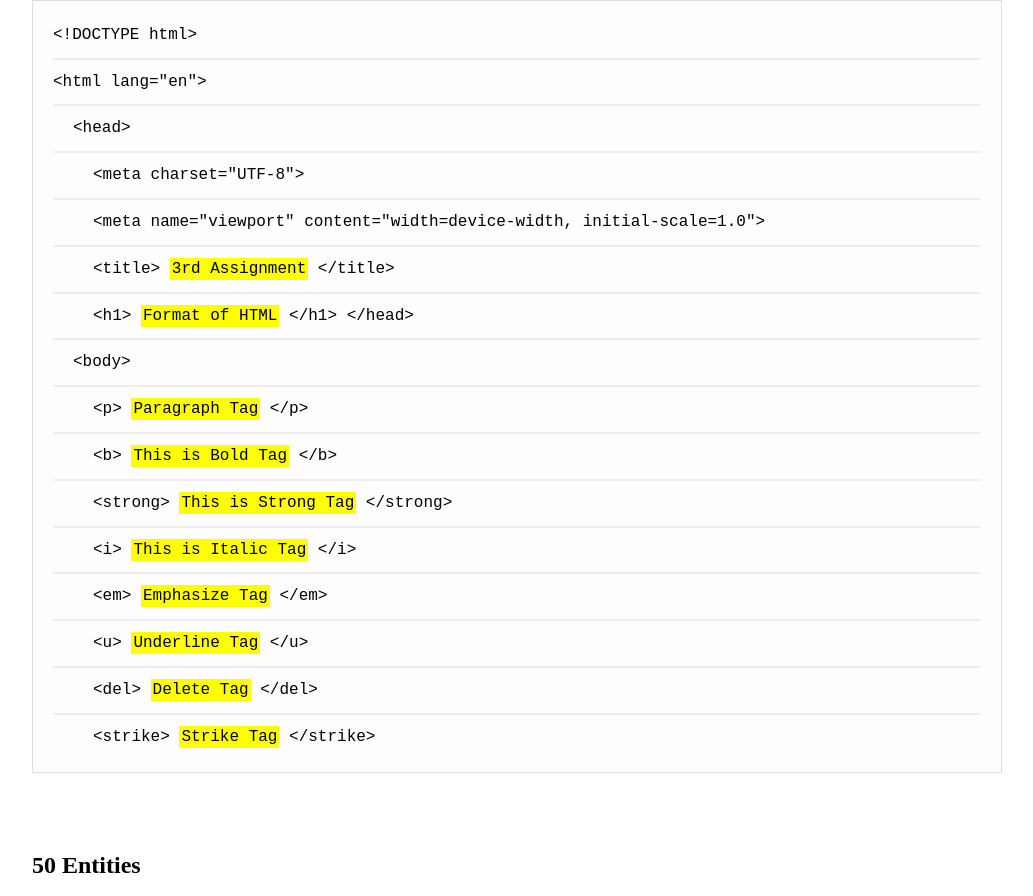
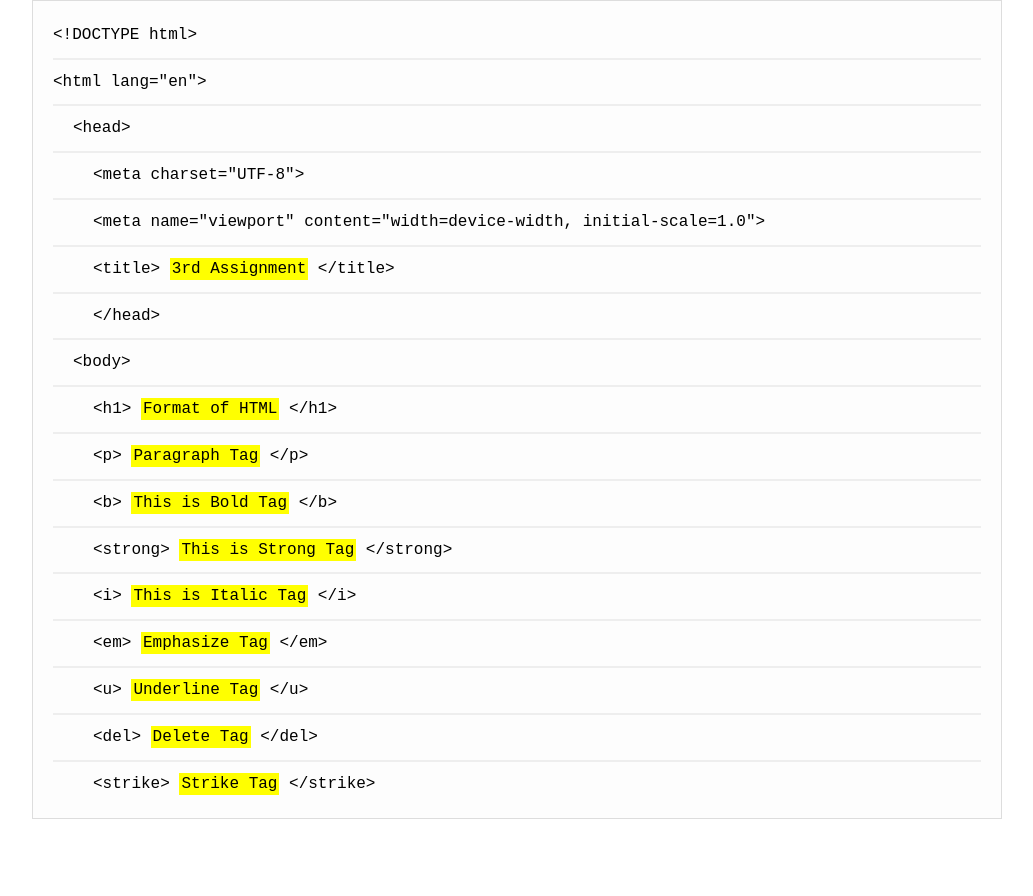
Before and after one commit to code-huzaifa349/Html-task5, a plain HTML site: page index.html in a window 1280 px wide. Shown: the part 255-1151 px from the top of the page, without its empty margins (123-1156 px from the left). Drawn offline with Linux system fonts and the light colour scheme.

Commit message:
code update

```diff
--- a/index.html
+++ b/index.html
@@ -1,11 +1,13 @@
 <!DOCTYPE html>
 <html lang="en">
+
 <head>
     <meta charset="UTF-8">
     <meta name="viewport" content="width=device-width, initial-scale=1.0">
     <title>HTML Assignment - All Tasks</title>
     <link rel="icon" href="./assets/favbicon/text.png">
 </head>
+
 <body style=" margin: 0; padding: 0; background-color: #ffffff; color: #000000;">
 
     <!-- Main Header -->
@@ -15,10 +17,18 @@
 
     <!-- Navigation Bar -->
     <nav style="background-color: #f4f4f4; padding: 16px; text-align: center;">
-        <a href="#boilerplate" style="background-color: yellow; color: #000000; padding: 5px 10px; text-decoration: none; font-weight: bold; margin: 0 10px;">Task 1: Boilerplate</a>
-        <a href="#task2" style="background-color: yellow; color: #000000; padding: 5px 10px; text-decoration: none; font-weight: bold; margin: 0 10px;">Task 2: 50 Entities</a>
-        <a href="#task3" style="background-color: yellow; color: #000000; padding: 5px 10px; text-decoration: none; font-weight: bold; margin: 0 10px;">Task 3: Semantic Tags</a>
-        <a href="#task4" style="background-color: yellow; color: #000000; padding: 5px 10px; text-decoration: none; font-weight: bold; margin: 0 10px;">Task 4: Map Image</a>
+        <a href="#boilerplate"
+            style="background-color: yellow; color: #000000; padding: 5px 10px; text-decoration: none; font-weight: bold; margin: 0 10px;">Task
+            1: Boilerplate</a>
+        <a href="#task2"
+            style="background-color: yellow; color: #000000; padding: 5px 10px; text-decoration: none; font-weight: bold; margin: 0 10px;">Task
+            2: 50 Entities</a>
+        <a href="#task3"
+            style="background-color: yellow; color: #000000; padding: 5px 10px; text-decoration: none; font-weight: bold; margin: 0 10px;">Task
+            3: Semantic Tags</a>
+        <a href="#task4"
+            style="background-color: yellow; color: #000000; padding: 5px 10px; text-decoration: none; font-weight: bold; margin: 0 10px;">Task
+            4: Map Image</a>
     </nav>
 
     <main style="padding: 20px; max-width: 1000px; margin: auto;">
@@ -28,7 +38,8 @@
             <h2>Task 1: HTML Boilerplate</h2>
             <p>Below is the exact view of the HTML Boilerplate code written using character entities:</p>
 
-            <div style="background-color: #fdfdfd; padding: 20px; border: 1px solid #dddddd; font-family: monospace; font-size: 16px; line-height: 1.8;">
+            <div
+                style="background-color: #fdfdfd; padding: 20px; border: 1px solid #dddddd; font-family: monospace; font-size: 16px; line-height: 1.8;">
                 <div>&lt;!DOCTYPE html&gt;</div>
                 <hr style="border: 0.5px solid #eeeeee; margin: 8px 0;">
                 <div>&lt;html lang="en"&gt;</div>
@@ -37,29 +48,42 @@
                 <hr style="border: 0.5px solid #eeeeee; margin: 8px 0;">
                 <div style="padding-left: 40px;">&lt;meta charset="UTF-8"&gt;</div>
                 <hr style="border: 0.5px solid #eeeeee; margin: 8px 0;">
-                <div style="padding-left: 40px;">&lt;meta name="viewport" content="width=device-width, initial-scale=1.0"&gt;</div>
+                <div style="padding-left: 40px;">&lt;meta name="viewport" content="width=device-width,
+                    initial-scale=1.0"&gt;</div>
                 <hr style="border: 0.5px solid #eeeeee; margin: 8px 0;">
-                <div style="padding-left: 40px;">&lt;title&gt; <span style="background-color: yellow; padding: 2px;">3rd Assignment</span> &lt;/title&gt;</div>
+                <div style="padding-left: 40px;">&lt;title&gt; <span style="background-color: yellow; padding: 2px;">3rd
+                        Assignment</span> &lt;/title&gt;</div>
                 <hr style="border: 0.5px solid #eeeeee; margin: 8px 0;">
-                <div style="padding-left: 40px;">&lt;h1&gt; <span style="background-color: yellow; padding: 2px;">Format of HTML</span> &lt;/h1&gt; &lt;/head&gt;</div>
+                <div style="padding-left: 40px;"> &lt;/head&gt;</div>
                 <hr style="border: 0.5px solid #eeeeee; margin: 8px 0;">
                 <div style="padding-left: 20px;">&lt;body&gt;</div>
                 <hr style="border: 0.5px solid #eeeeee; margin: 8px 0;">
-                <div style="padding-left: 40px;">&lt;p&gt; <span style="background-color: yellow; padding: 2px;">Paragraph Tag</span> &lt;/p&gt;</div>
+                <div style="padding-left: 40px" ;>&lt;h1&gt; <span
+                        style="background-color: yellow; padding: 2px;">Format of HTML</span> &lt;/h1&gt;</div>
                 <hr style="border: 0.5px solid #eeeeee; margin: 8px 0;">
-                <div style="padding-left: 40px;">&lt;b&gt; <span style="background-color: yellow; padding: 2px;">This is Bold Tag</span> &lt;/b&gt;</div>
+                <div style="padding-left: 40px;">&lt;p&gt; <span
+                        style="background-color: yellow; padding: 2px;">Paragraph Tag</span> &lt;/p&gt;</div>
                 <hr style="border: 0.5px solid #eeeeee; margin: 8px 0;">
-                <div style="padding-left: 40px;">&lt;strong&gt; <span style="background-color: yellow; padding: 2px;">This is Strong Tag</span> &lt;/strong&gt;</div>
+                <div style="padding-left: 40px;">&lt;b&gt; <span style="background-color: yellow; padding: 2px;">This is
+                        Bold Tag</span> &lt;/b&gt;</div>
                 <hr style="border: 0.5px solid #eeeeee; margin: 8px 0;">
-                <div style="padding-left: 40px;">&lt;i&gt; <span style="background-color: yellow; padding: 2px;">This is Italic Tag</span> &lt;/i&gt;</div>
+                <div style="padding-left: 40px;">&lt;strong&gt; <span
+                        style="background-color: yellow; padding: 2px;">This is Strong Tag</span> &lt;/strong&gt;</div>
                 <hr style="border: 0.5px solid #eeeeee; margin: 8px 0;">
-                <div style="padding-left: 40px;">&lt;em&gt; <span style="background-color: yellow; padding: 2px;">Emphasize Tag</span> &lt;/em&gt;</div>
+                <div style="padding-left: 40px;">&lt;i&gt; <span style="background-color: yellow; padding: 2px;">This is
+                        Italic Tag</span> &lt;/i&gt;</div>
                 <hr style="border: 0.5px solid #eeeeee; margin: 8px 0;">
-                <div style="padding-left: 40px;">&lt;u&gt; <span style="background-color: yellow; padding: 2px;">Underline Tag</span> &lt;/u&gt;</div>
+                <div style="padding-left: 40px;">&lt;em&gt; <span
+                        style="background-color: yellow; padding: 2px;">Emphasize Tag</span> &lt;/em&gt;</div>
                 <hr style="border: 0.5px solid #eeeeee; margin: 8px 0;">
-                <div style="padding-left: 40px;">&lt;del&gt; <span style="background-color: yellow; padding: 2px;">Delete Tag</span> &lt;/del&gt;</div>
+                <div style="padding-left: 40px;">&lt;u&gt; <span
+                        style="background-color: yellow; padding: 2px;">Underline Tag</span> &lt;/u&gt;</div>
                 <hr style="border: 0.5px solid #eeeeee; margin: 8px 0;">
-                <div style="padding-left: 40px;">&lt;strike&gt; <span style="background-color: yellow; padding: 2px;">Strike Tag</span> &lt;/strike&gt;</div>
+                <div style="padding-left: 40px;">&lt;del&gt; <span
+                        style="background-color: yellow; padding: 2px;">Delete Tag</span> &lt;/del&gt;</div>
+                <hr style="border: 0.5px solid #eeeeee; margin: 8px 0;">
+                <div style="padding-left: 40px;">&lt;strike&gt; <span
+                        style="background-color: yellow; padding: 2px;">Strike Tag</span> &lt;/strike&gt;</div>
             </div>
         </section>
 
@@ -67,7 +91,8 @@
         <section id="task2" style="margin-bottom: 30px; padding: 15px;">
             <h1>50 Entities</h1>
 
-            <div style="background-color: #fdfdfd; padding: 20px; border: 1px solid #dddddd; font-family: monospace; font-size: 16px; line-height: 1.8;">
+            <div
+                style="background-color: #fdfdfd; padding: 20px; border: 1px solid #dddddd; font-family: monospace; font-size: 16px; line-height: 1.8;">
                 <ol>
                     <li>&amp; — &amp;amp; (Ampersand)</li>
                     <hr style="border: 0.5px solid #eeeeee; margin: 8px 0;">
@@ -115,7 +140,8 @@
                     <hr style="border: 0.5px solid #eeeeee; margin: 8px 0;">
                     <li>&middot; — &amp;middot; (Middle dot)</li>
                     <hr style="border: 0.5px solid #eeeeee; margin: 8px 0;">
-                    <li>&bull; — &amp;bull; (Bullet)</li><hr style="border: 0.5px solid #eeeeee; margin: 8px 0;">
+                    <li>&bull; — &amp;bull; (Bullet)</li>
+                    <hr style="border: 0.5px solid #eeeeee; margin: 8px 0;">
                     <li>&hellip; — &amp;hellip; (Horizontal ellipsis)</li>
                     <hr style="border: 0.5px solid #eeeeee; margin: 8px 0;">
                     <li>&ndash; — &amp;ndash; (En dash)</li>
@@ -178,7 +204,8 @@
 
             <div style="background-color: #fdfdfd; padding: 20px; border: 1px solid #dddddd; margin-bottom: 15px;">
                 <h3>Semantic Tags (Meaningful Tags)</h3>
-                <p>In tags ka apna aik matlab hota hai, jo browser aur search engine ko batata hai keh content kya hai.</p>
+                <p>In tags ka apna aik matlab hota hai, jo browser aur search engine ko batata hai keh content kya hai.
+                </p>
                 <ul>
                     <li><strong>&lt;header&gt;</strong> - Page ka top header section</li>
                     <li><strong>&lt;nav&gt;</strong> - Navigation links ka area</li>
@@ -206,16 +233,31 @@
             <h2>Task 4: Pakistan Map (Image Mapping)</h2>
             <p>Niche map ke alag alag subon (provinces) par click karke Wikipedia page par ja sakte hain:</p>
 
-            <img src="https://freevector-images.s3.amazonaws.com/uploads/vector/preview/162297/vecteezycountrymap-pakistan-illustrationKN0223rev2-01_generated.jpg" alt="Pakistan Map" usemap="#obj">
+            <img src="https://freevector-images.s3.amazonaws.com/uploads/vector/preview/162297/vecteezycountrymap-pakistan-illustrationKN0223rev2-01_generated.jpg"
+                alt="Pakistan Map" usemap="#obj">
 
             <map name="obj">
-                <area shape="poly" coords="629,486,626,495,620,503,617,508,611,513,606,524,611,530,613,536,612,545,606,554,607,562,601,571,597,580,592,584,588,589,579,592,567,591,557,595,543,595,533,600,527,607,523,613,511,617,509,624,498,627,490,628,478,632,469,635,465,645,460,652,459,662,458,668,456,674,453,683,448,690,454,699,450,705,452,711,454,723,456,729,459,737,462,743,467,747,473,755,473,767,471,776,468,788,461,796,450,805,442,812,437,798,431,792,422,788,409,783,400,785,396,793,402,797,394,802,387,800,375,800,361,800,352,800,342,799,336,803,329,805,321,805,311,802,304,799,300,807,297,815,287,812,282,805,282,796,274,790,263,782,257,787,255,793,244,793,238,797,230,799,227,806,217,808,209,805,198,804,186,802,171,800,162,800,153,803,143,807,130,809,124,816,119,810,118,799,119,790,120,782,122,775,127,767,131,758,136,745,137,735,186,706,214,704,226,673,218,673,206,671,198,664,198,652,200,637,201,620,202,609,200,599,187,595,181,586,171,581,155,578,141,568,131,556,122,545,112,522,92,493,195,527,243,521,279,533,297,524,408,505,421,462,415,444,425,425,441,412,449,402,472,404,493,402,507,400,496,390,508,383,519,374,531,368,545,368,560,377,573,383,581,380,584,369,594,366,606,358,616,360,623,376,628,387,630,398,638,395,646,407,629,468" href="https://en.wikipedia.org/wiki/Balochistan,_Pakistan" alt="Balochistan">
-                <area shape="poly" coords="707,319,701,316,700,309,705,297,712,288,716,279,725,272,729,263,737,261,746,251,750,244,755,237,760,228,770,219,776,226,784,229,792,230,801,232,809,233,821,231,827,219,832,231,837,245,836,255,839,267,848,279,848,286,859,287,865,295,873,300,882,302,891,297,794,314" href="https://en.wikipedia.org/wiki/Islamabad" alt="Islamabad">
-                <area shape="poly" coords="711,321,711,327,706,335,702,345,696,354,688,364,685,372,682,380,682,391,676,400,673,406,669,417,660,418,651,417,648,433,642,442,638,452,636,460,634,477,631,486,630,492,628,499,624,505,620,513,614,518,614,527,620,533,621,545,619,554,610,559,606,567,603,582,597,590,610,592,617,595,625,601,632,616,635,624,642,627,647,634,664,624,673,630,679,645,696,645,713,639,727,633,739,627,750,619,760,611,765,598,769,583,780,569,803,555,818,543,823,528,828,501,835,489,846,485,863,478,868,467,866,449,878,431,896,413,903,408,893,401,894,392,892,383,890,369,895,361,901,352,914,345,929,340,945,327,928,315,919,311,895,311,899,297,788,314" href="https://en.wikipedia.org/wiki/Punjab" alt="Punjab">
-                <area shape="poly" coords="635,659,638,642,623,615,613,607,606,604,600,598,594,599,578,601,560,602,545,604,534,610,525,618,517,619,510,626,501,632,493,634,482,639,475,646,471,653,465,662,463,672,459,681,459,694,459,709,463,720,465,731,472,740,475,753,481,761,479,771,477,783,472,793,466,806,459,814,451,824,443,834,449,839,458,839,468,846,469,854,469,864,471,875,476,885,484,898,493,900,503,907,511,912,515,916,524,907,535,902,544,900,558,891,575,880,591,884,606,882,623,886,633,884,649,872,675,876,686,877,696,873,696,849,693,834,668,809,676,792,659,787,646,783,640,767,642,749,646,724,615,721,591,696" href="https://en.wikipedia.org/wiki/Sindh" alt="sindh">
-                <area shape="poly" coords="705,278,694,291,688,301,687,312,690,325,693,335,694,344,684,348,684,361,680,369,671,376,670,386,670,394,666,400,657,404,649,391,641,388,632,388,627,383,628,370,628,361,621,349,613,347,603,350,593,358,592,349,587,338,592,328,606,316,607,308,605,297,612,292,631,286,645,277,645,263,645,252,624,228,636,227,649,228,666,229,678,234,689,229,697,220,698,209,696,195,696,179,702,169,709,159,715,154,723,148,728,142,725,132,719,127,715,119,715,112,709,102,705,91,700,89,700,81,711,71,715,63,720,57,729,53,738,50,744,46,759,35,769,31,776,25,802,18,830,15,846,29,802,28,792,40,778,48,771,65,767,84,770,93,779,93,787,93,798,93,804,103,812,105,820,111,830,119,836,127,841,132,847,140,850,149,819,179,825,205,806,229,779,212,763,209,748,225,741,244,729,262" href="https://en.wikipedia.org/wiki/Khyber_Pakhtunkhwa" alt="Khyber_Pakhtunkhwa">
-                <area shape="poly" coords="927,148,919,146,912,143,900,139,886,132,880,125,870,129,862,130,853,127,848,119,836,108,821,107,816,103,814,95,807,91,803,81,788,80,778,78,776,67,782,61,790,60,797,54,804,43,807,34,821,33,836,34,848,35,846,19,865,21,873,18,884,15,891,12,899,7,907,6,923,13,932,20,943,27,956,30,959,37,960,48,959,62,965,70,972,77,985,79,994,79,1004,88,1008,97,1026,100,1037,100,1062,100,1047,110,1033,121,1020,135,1005,138,1000,148,992,152,982,157,975,163,966,171,948,173,939,169,932,170" href="https://en.wikipedia.org/wiki/Gilgit-Baltistan" alt="Gilgit-Baltistan">
-                <area shape="poly" coords="918,158,911,161,902,163,883,154,876,158,867,161,857,167,850,171,839,181,837,189,844,193,848,207,855,216,874,222,862,226,853,232,856,237,863,242,866,247,866,255,866,261,866,271,872,283,881,291,871,290,861,278,850,273,844,266,840,253,839,238,839,231,839,221,831,214,833,204,831,193,827,182,834,172,844,160,854,153,859,149,864,144,871,141,883,141" href="https://en.wikipedia.org/wiki/Muzaffarabad" alt="Muzaffarabad">
+                <area shape="poly"
+                    coords="629,486,626,495,620,503,617,508,611,513,606,524,611,530,613,536,612,545,606,554,607,562,601,571,597,580,592,584,588,589,579,592,567,591,557,595,543,595,533,600,527,607,523,613,511,617,509,624,498,627,490,628,478,632,469,635,465,645,460,652,459,662,458,668,456,674,453,683,448,690,454,699,450,705,452,711,454,723,456,729,459,737,462,743,467,747,473,755,473,767,471,776,468,788,461,796,450,805,442,812,437,798,431,792,422,788,409,783,400,785,396,793,402,797,394,802,387,800,375,800,361,800,352,800,342,799,336,803,329,805,321,805,311,802,304,799,300,807,297,815,287,812,282,805,282,796,274,790,263,782,257,787,255,793,244,793,238,797,230,799,227,806,217,808,209,805,198,804,186,802,171,800,162,800,153,803,143,807,130,809,124,816,119,810,118,799,119,790,120,782,122,775,127,767,131,758,136,745,137,735,186,706,214,704,226,673,218,673,206,671,198,664,198,652,200,637,201,620,202,609,200,599,187,595,181,586,171,581,155,578,141,568,131,556,122,545,112,522,92,493,195,527,243,521,279,533,297,524,408,505,421,462,415,444,425,425,441,412,449,402,472,404,493,402,507,400,496,390,508,383,519,374,531,368,545,368,560,377,573,383,581,380,584,369,594,366,606,358,616,360,623,376,628,387,630,398,638,395,646,407,629,468"
+                    href="https://en.wikipedia.org/wiki/Balochistan,_Pakistan" alt="Balochistan">
+                <area shape="poly"
+                    coords="707,319,701,316,700,309,705,297,712,288,716,279,725,272,729,263,737,261,746,251,750,244,755,237,760,228,770,219,776,226,784,229,792,230,801,232,809,233,821,231,827,219,832,231,837,245,836,255,839,267,848,279,848,286,859,287,865,295,873,300,882,302,891,297,794,314"
+                    href="https://en.wikipedia.org/wiki/Islamabad" alt="Islamabad">
+                <area shape="poly"
+                    coords="711,321,711,327,706,335,702,345,696,354,688,364,685,372,682,380,682,391,676,400,673,406,669,417,660,418,651,417,648,433,642,442,638,452,636,460,634,477,631,486,630,492,628,499,624,505,620,513,614,518,614,527,620,533,621,545,619,554,610,559,606,567,603,582,597,590,610,592,617,595,625,601,632,616,635,624,642,627,647,634,664,624,673,630,679,645,696,645,713,639,727,633,739,627,750,619,760,611,765,598,769,583,780,569,803,555,818,543,823,528,828,501,835,489,846,485,863,478,868,467,866,449,878,431,896,413,903,408,893,401,894,392,892,383,890,369,895,361,901,352,914,345,929,340,945,327,928,315,919,311,895,311,899,297,788,314"
+                    href="https://en.wikipedia.org/wiki/Punjab" alt="Punjab">
+                <area shape="poly"
+                    coords="635,659,638,642,623,615,613,607,606,604,600,598,594,599,578,601,560,602,545,604,534,610,525,618,517,619,510,626,501,632,493,634,482,639,475,646,471,653,465,662,463,672,459,681,459,694,459,709,463,720,465,731,472,740,475,753,481,761,479,771,477,783,472,793,466,806,459,814,451,824,443,834,449,839,458,839,468,846,469,854,469,864,471,875,476,885,484,898,493,900,503,907,511,912,515,916,524,907,535,902,544,900,558,891,575,880,591,884,606,882,623,886,633,884,649,872,675,876,686,877,696,873,696,849,693,834,668,809,676,792,659,787,646,783,640,767,642,749,646,724,615,721,591,696"
+                    href="https://en.wikipedia.org/wiki/Sindh" alt="sindh">
+                <area shape="poly"
+                    coords="705,278,694,291,688,301,687,312,690,325,693,335,694,344,684,348,684,361,680,369,671,376,670,386,670,394,666,400,657,404,649,391,641,388,632,388,627,383,628,370,628,361,621,349,613,347,603,350,593,358,592,349,587,338,592,328,606,316,607,308,605,297,612,292,631,286,645,277,645,263,645,252,624,228,636,227,649,228,666,229,678,234,689,229,697,220,698,209,696,195,696,179,702,169,709,159,715,154,723,148,728,142,725,132,719,127,715,119,715,112,709,102,705,91,700,89,700,81,711,71,715,63,720,57,729,53,738,50,744,46,759,35,769,31,776,25,802,18,830,15,846,29,802,28,792,40,778,48,771,65,767,84,770,93,779,93,787,93,798,93,804,103,812,105,820,111,830,119,836,127,841,132,847,140,850,149,819,179,825,205,806,229,779,212,763,209,748,225,741,244,729,262"
+                    href="https://en.wikipedia.org/wiki/Khyber_Pakhtunkhwa" alt="Khyber_Pakhtunkhwa">
+                <area shape="poly"
+                    coords="927,148,919,146,912,143,900,139,886,132,880,125,870,129,862,130,853,127,848,119,836,108,821,107,816,103,814,95,807,91,803,81,788,80,778,78,776,67,782,61,790,60,797,54,804,43,807,34,821,33,836,34,848,35,846,19,865,21,873,18,884,15,891,12,899,7,907,6,923,13,932,20,943,27,956,30,959,37,960,48,959,62,965,70,972,77,985,79,994,79,1004,88,1008,97,1026,100,1037,100,1062,100,1047,110,1033,121,1020,135,1005,138,1000,148,992,152,982,157,975,163,966,171,948,173,939,169,932,170"
+                    href="https://en.wikipedia.org/wiki/Gilgit-Baltistan" alt="Gilgit-Baltistan">
+                <area shape="poly"
+                    coords="918,158,911,161,902,163,883,154,876,158,867,161,857,167,850,171,839,181,837,189,844,193,848,207,855,216,874,222,862,226,853,232,856,237,863,242,866,247,866,255,866,261,866,271,872,283,881,291,871,290,861,278,850,273,844,266,840,253,839,238,839,231,839,221,831,214,833,204,831,193,827,182,834,172,844,160,854,153,859,149,864,144,871,141,883,141"
+                    href="https://en.wikipedia.org/wiki/Muzaffarabad" alt="Muzaffarabad">
             </map>
         </section>
 
@@ -227,4 +269,5 @@
     </footer>
 
 </body>
+
 </html>
```
